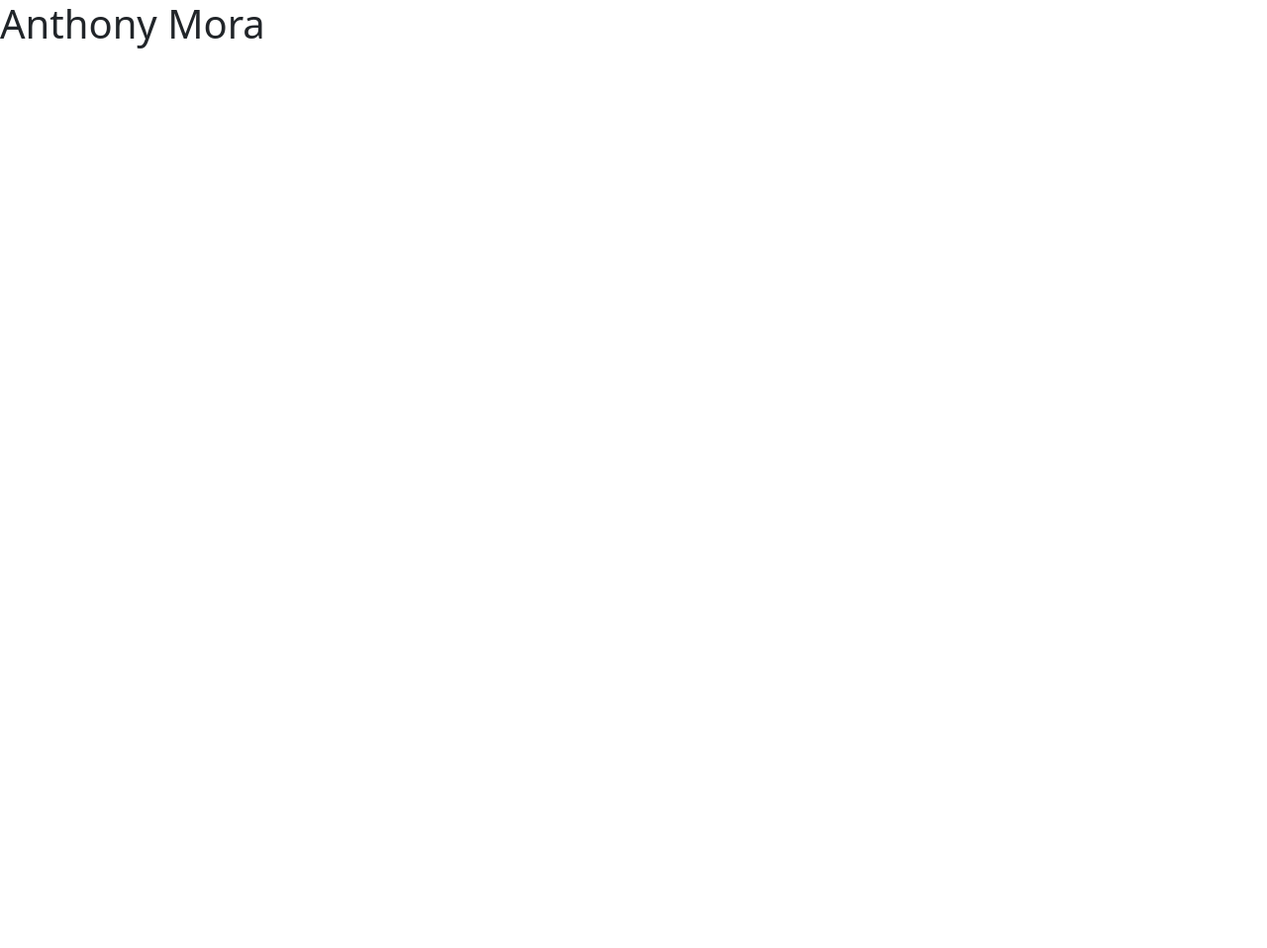
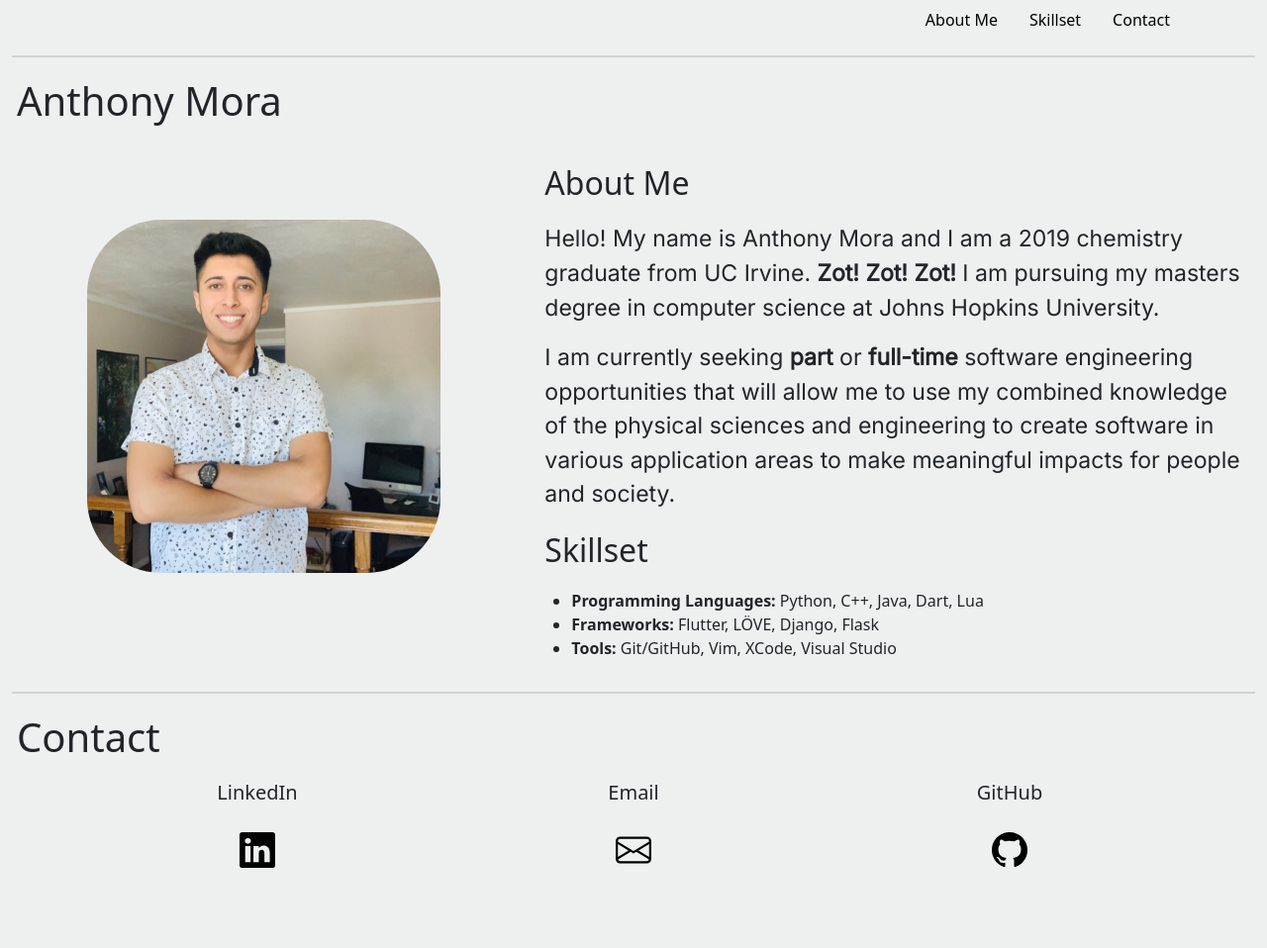
Before and after one commit to antmora/antmora.github.io, a plain HTML site: page index.html in a window 1280 px wide. Shown: the whole page at 99% size. Before the commit the page ends 800 px from the top, so only its background shows below. Drawn offline with nearby package versions, Linux system fonts and the light colour scheme.

Commit message:
basic content and styling

```diff
--- a/index.html
+++ b/index.html
@@ -4,10 +4,95 @@
         <meta charset="utf-8">
         <meta name="viewport" content="width=device-width, initial-scale=1">
         <link href="https://cdn.jsdelivr.net/npm/bootstrap@5.0.0-beta2/dist/css/bootstrap.min.css" rel="stylesheet" integrity="sha384-BmbxuPwQa2lc/FVzBcNJ7UAyJxM6wuqIj61tLrc4wSX0szH/Ev+nYRRuWlolflfl" crossorigin="anonymous">
+        <link rel="preconnect" href="https://fonts.gstatic.com">
+        <link href="https://fonts.googleapis.com/css2?family=Inter&display=swap" rel="stylesheet">
+        <link rel="stylesheet" href="style.css">
         <title>Welcome!</title>
     </head>
     <body>
-        <h1>Anthony Mora</h1>
+        <div class="container">
+            <ul class="nav justify-content-end">
+                <li class="nav-item">
+                  <a class="nav-link" aria-current="page" href="#About-Me">About Me</a>
+                </li>
+                <!-- <li class="nav-item">
+                  <a class="nav-link" href="#My-Projects">My Projects</a>
+                </li> -->
+                <li class="nav-item">
+                    <a class="nav-link" href="#Skillset">Skillset</a>
+                </li>
+                <li class="nav-item">
+                  <a class="nav-link" href="#Contact">Contact</a>
+                </li>
+              </ul>
+        </div>
+        <div class="container-fluid">
+            <hr class="solid">
+            <h1>Anthony Mora</h1>
+            <div class="row">
+                <div class="col-xs-5 col-s-5 col-md-5 col-lg-5 col-xl-5">
+                    <img src="img/profile_pic.jpeg" alt="Picture of me." id="profile-pic">
+                </div>
+                <div class="col-xs-7 col-s-7 col-md-7 col-lg-7 col-xl-7">
+                    <h2 id="About-Me">About Me</h2>
+                    <p class="body-text">
+                        Hello! My name is Anthony Mora and I am a 2019 chemistry graduate from UC Irvine. <strong>Zot! Zot! Zot!</strong> I am pursuing my masters degree in computer
+                        science at Johns Hopkins University.
+                    </p>
+                    <p class="body-text">
+                        I am currently seeking <strong>part</strong> or <strong>full-time</strong> software engineering
+                        opportunities that will allow me to use my combined knowledge of the physical sciences and engineering
+                        to create software in various application areas to make meaningful impacts for people and society.
+                    </p>
+                    <div>
+                        <h2 id="Skillset">Skillset</h2>
+                        <ul>
+                            <li><strong>Programming Languages: </strong>Python, C++, Java, Dart, Lua</li>
+                            <li><strong>Frameworks: </strong>Flutter, LÖVE, Django, Flask</li>
+                            <li><strong>Tools: </strong>Git/GitHub, Vim, XCode, Visual Studio</li>
+                        </ul>
+                    </div>
+                </div>
+            </div>
+        </div>
+        <div class="container-fluid">
+            <hr class="solid">
+            <h1 id="Contact">Contact</h1>
+        </div>
+        <div class="container contacts text-center">
+            <div class="row">
+                <div class="col-xs-4 col-s-4 col-m-4 col-lg-4 col-xl-4 contact-icon">
+                    <div>
+                        <h5>LinkedIn</h5>
+                        <a href="https://www.linkedin.com/in/anthonymora95/" target="_blank">
+                            <svg xmlns="http://www.w3.org/2000/svg" width="36" height="36" fill="currentColor" class="bi bi-linkedin" viewBox="0 0 16 16">
+                                <path d="M0 1.146C0 .513.526 0 1.175 0h13.65C15.474 0 16 .513 16 1.146v13.708c0 .633-.526 1.146-1.175 1.146H1.175C.526 16 0 15.487 0 14.854V1.146zm4.943 12.248V6.169H2.542v7.225h2.401zm-1.2-8.212c.837 0 1.358-.554 1.358-1.248-.015-.709-.52-1.248-1.342-1.248-.822 0-1.359.54-1.359 1.248 0 .694.521 1.248 1.327 1.248h.016zm4.908 8.212V9.359c0-.216.016-.432.08-.586.173-.431.568-.878 1.232-.878.869 0 1.216.662 1.216 1.634v3.865h2.401V9.25c0-2.22-1.184-3.252-2.764-3.252-1.274 0-1.845.7-2.165 1.193v.025h-.016a5.54 5.54 0 0 1 .016-.025V6.169h-2.4c.03.678 0 7.225 0 7.225h2.4z"/>
+                            </svg>
+                        </a>
+                    </div>
+                </div>
+                <div class="col-xs-4 col-s-4 col-m-4 col-lg-4 col-xl-4 contact-icon">
+                    <div>
+                        <h5>Email</h5>
+                        <a href="mailto: amora3@jhu.edu" target="_blank">
+                            <svg xmlns="http://www.w3.org/2000/svg" width="36" height="36" fill="currentColor" class="bi bi-envelope" viewBox="0 0 16 16">
+                                <path d="M0 4a2 2 0 0 1 2-2h12a2 2 0 0 1 2 2v8a2 2 0 0 1-2 2H2a2 2 0 0 1-2-2V4zm2-1a1 1 0 0 0-1 1v.217l7 4.2 7-4.2V4a1 1 0 0 0-1-1H2zm13 2.383l-4.758 2.855L15 11.114v-5.73zm-.034 6.878L9.271 8.82 8 9.583 6.728 8.82l-5.694 3.44A1 1 0 0 0 2 13h12a1 1 0 0 0 .966-.739zM1 11.114l4.758-2.876L1 5.383v5.73z"/>
+                            </svg>
+                        </a>
+                    </div>
+                </div>
+                <div class="col-xs-4 col-s-4 col-m-4 col-lg-4 col-xl-4 last-contact-icon">
+                    <div>
+                        <h5>GitHub</h5>
+                        <a href="https://github.com/antmora" target="_blank">
+                            <svg xmlns="http://www.w3.org/2000/svg" width="36" height="36" fill="currentColor" class="bi bi-github" viewBox="0 0 16 16">
+                                <path d="M8 0C3.58 0 0 3.58 0 8c0 3.54 2.29 6.53 5.47 7.59.4.07.55-.17.55-.38 0-.19-.01-.82-.01-1.49-2.01.37-2.53-.49-2.69-.94-.09-.23-.48-.94-.82-1.13-.28-.15-.68-.52-.01-.53.63-.01 1.08.58 1.23.82.72 1.21 1.87.87 2.33.66.07-.52.28-.87.51-1.07-1.78-.2-3.64-.89-3.64-3.95 0-.87.31-1.59.82-2.15-.08-.2-.36-1.02.08-2.12 0 0 .67-.21 2.2.82.64-.18 1.32-.27 2-.27.68 0 1.36.09 2 .27 1.53-1.04 2.2-.82 2.2-.82.44 1.1.16 1.92.08 2.12.51.56.82 1.27.82 2.15 0 3.07-1.87 3.75-3.65 3.95.29.25.54.73.54 1.48 0 1.07-.01 1.93-.01 2.2 0 .21.15.46.55.38A8.012 8.012 0 0 0 16 8c0-4.42-3.58-8-8-8z"/>
+                            </svg>
+                        </a>
+                    </div>
+                </div>
+            </div>
+        </div>
         <script src="https://cdn.jsdelivr.net/npm/bootstrap@5.0.0-beta2/dist/js/bootstrap.bundle.min.js" integrity="sha384-b5kHyXgcpbZJO/tY9Ul7kGkf1S0CWuKcCD38l8YkeH8z8QjE0GmW1gYU5S9FOnJ0" crossorigin="anonymous"></script>
     </body>
 </html>
--- /dev/null
+++ b/style.css
@@ -0,0 +1,153 @@
+h1 {
+  margin-top: 20px;
+  margin-bottom: 20px;
+  margin-left: 5px;
+}
+
+h2 {
+  margin-top: 20px;
+  margin-bottom: 20px;
+  margin-left: 5px;
+}
+
+body {
+  background-color: rgb(237, 240, 239);
+}
+
+.nav-link {
+  color: black;
+}
+
+svg {
+  margin-top: 20px;
+  margin-bottom: 30px;
+  margin-left: 20px;
+  margin-right: 20px;
+  color: black;
+}
+
+.Project-Description {
+  font-family: "Inter", sans-serif;
+  font-size: 20px;
+  margin-left: 15px;
+}
+
+.solid {
+  border-top: 2px solid gray;
+}
+
+.last-contact-icon {
+  margin-bottom: 4vw;
+}
+
+/* Extra small devices */
+@media screen and (max-width: 576px) {
+  .body-text {
+    font-family: "Inter", sans-serif;
+    font-size: 3.5vw;
+    margin-left: 1vw;
+    margin-right: 1vw;
+  }
+
+  #profile-pic {
+    display: block;
+    width: 40%;
+    margin-left: auto;
+    margin-right: auto;
+    border-radius: 50px;
+  }
+}
+
+/* Small devices (landscape phones, 576px and up) */
+@media screen and (min-width: 576px) {
+  .body-text {
+    font-family: "Inter", sans-serif;
+    font-size: 3.5vw;
+    margin-left: 1vw;
+    margin-right: 1vw;
+  }
+
+  #profile-pic {
+    display: block;
+    width: 40%;
+    margin-left: auto;
+    margin-right: auto;
+    border-radius: 50px;
+  }
+}
+
+/* Medium devices (tablets, 768px and up) */
+@media screen and (min-width: 768px) {
+  .body-text {
+    font-family: "Inter", sans-serif;
+    font-size: 2.2vw;
+    margin-left: 1vw;
+    margin-right: 1vw;
+  }
+
+  #profile-pic {
+    display: block;
+    width: 75%;
+    margin-left: auto;
+    margin-right: auto;
+    margin-top: 25%;
+    border-radius: 50px;
+  }
+}
+
+/* Large devices (desktops, 992px and up) */
+@media screen and (min-width: 992px) {
+  .body-text {
+    font-family: "Inter", sans-serif;
+    font-size: 1.8vw;
+    margin-left: 0.2vw;
+    margin-right: 0.2vw;
+  }
+
+  #profile-pic {
+    display: block;
+    width: 80%;
+    margin-left: auto;
+    margin-right: auto;
+    margin-top: 15%;
+    border-radius: 50px;
+  }
+}
+
+/* Extra large devices (large desktops, 1200px and up) */
+@media screen and (min-width: 1200px) {
+  .body-text {
+    font-family: "Inter", sans-serif;
+    font-size: 1.8vw;
+    margin-left: 0.1vw;
+    margin-right: 0.1vw;
+  }
+
+  #profile-pic {
+    display: block;
+    width: 75%;
+    margin-left: auto;
+    margin-right: auto;
+    margin-top: 15%;
+    border-radius: 75px;
+  }
+}
+
+/* Extra extra large devices (large desktops, 1400px and up) */
+@media screen and (min-width: 1200px) {
+  .body-text {
+    font-family: "Inter", sans-serif;
+    font-size: 1.8vw;
+    margin-left: 5px;
+    margin-right: 5px;
+  }
+
+  #profile-pic {
+    display: block;
+    width: 70%;
+    margin-left: auto;
+    margin-right: auto;
+    margin-top: 15%;
+    border-radius: 75px;
+  }
+}
```
Also changed, not shown: img/profile_pic.jpeg (added).
